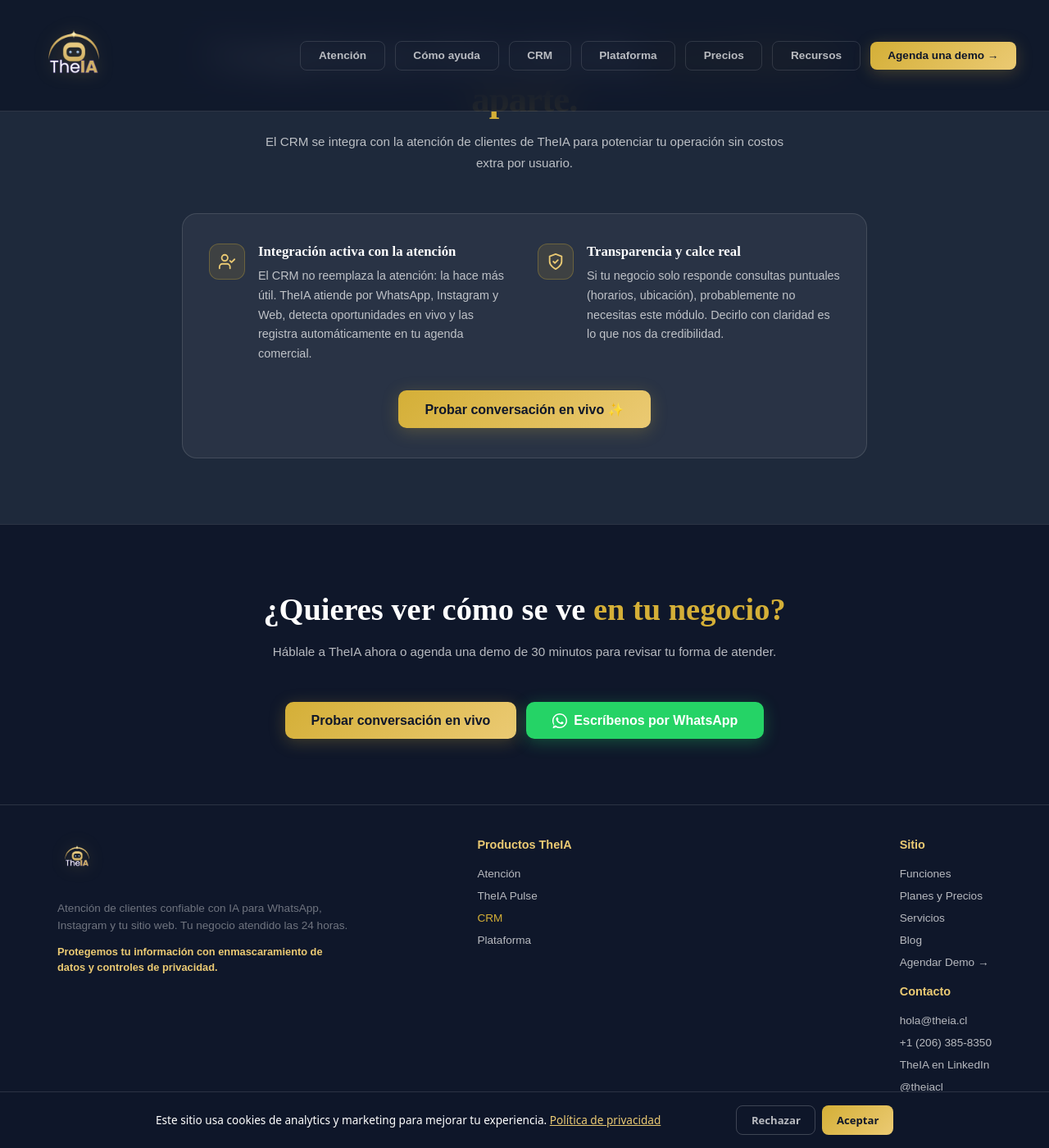
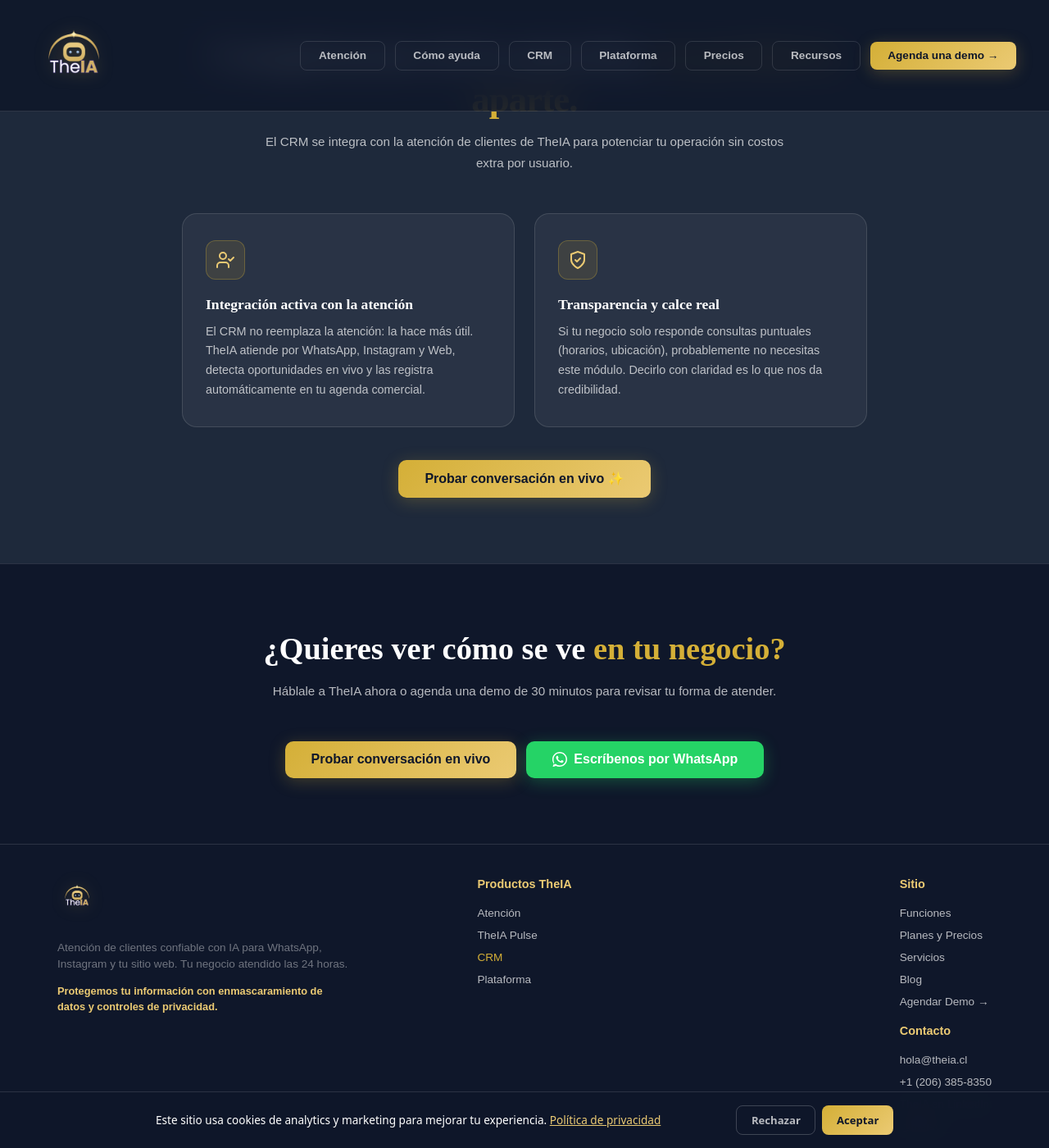
Before and after one commit to rodmera/theia-landing, a Jekyll site: the page crm.html, which Jekyll copies as it is, in a window 1280 px wide and 1400 px high, scrolled down 2843 px. Shown: the whole window at 82% size. Built offline with Jekyll 4.4.1, drawn with Linux system fonts in a browser that asks for light colours; a script that is not in the unit is left out.

Commit message:
fix(ui): separa la seccion complemento en 2 tarjetas independientes glass-card con boton centrado

```diff
--- a/crm.html
+++ b/crm.html
@@ -455,47 +455,48 @@
       background: var(--bg2);
     }
 
-    .complemento-card {
+    .complemento-grid {
+      display: grid;
+      grid-template-columns: 1fr 1fr;
+      gap: 1.5rem;
       max-width: 900px;
       margin: 0 auto;
+    }
+
+    .complemento-card {
       background: var(--glass);
       border: 1px solid var(--glass-border);
       border-radius: 18px;
-      padding: 2.25rem 2rem;
+      padding: 2rem 1.75rem;
+      display: flex;
+      flex-direction: column;
+      align-items: flex-start;
+      transition: all 0.25s ease;
     }
 
-    .complemento-grid {
-      display: grid;
-      grid-template-columns: 1fr 1fr;
-      gap: 2rem;
-      margin-bottom: 2rem;
-    }
-
-    .complemento-pillar {
-      display: flex;
-      gap: 1rem;
-      align-items: flex-start;
-      text-align: left;
+    .complemento-card:hover {
+      border-color: var(--glass-border-gold);
+      transform: translateY(-2px);
     }
 
     .complemento-icon {
-      width: 44px;
-      height: 44px;
+      width: 48px;
+      height: 48px;
       border-radius: 12px;
       background: rgba(212, 175, 55, 0.12);
       border: 1px solid rgba(212, 175, 55, 0.3);
       display: flex;
       align-items: center;
       justify-content: center;
-      flex-shrink: 0;
+      margin-bottom: 1.25rem;
     }
 
     .complemento-title {
       font-family: 'Merriweather', serif;
       font-weight: 700;
-      font-size: 1.05rem;
+      font-size: 1.1rem;
       color: var(--text);
-      margin-bottom: 0.5rem;
+      margin-bottom: 0.65rem;
     }
 
     .complemento-desc {
@@ -506,14 +507,13 @@
     }
 
     .complemento-cta {
-      margin-top: 1.5rem;
+      margin-top: 2.5rem;
       text-align: center;
     }
 
     @media (max-width: 768px) {
       .complemento-grid {
         grid-template-columns: 1fr;
-        gap: 1.5rem;
       }
     }
 
@@ -889,39 +889,33 @@
       <h2 class="section-title reveal">Complemento de la atención, <span class="gold">no producto aparte.</span></h2>
       <p class="section-sub reveal">El CRM se integra con la atención de clientes de TheIA para potenciar tu operación sin costos extra por usuario.</p>
 
-      <div class="complemento-card reveal">
       <div class="complemento-grid">
-          <div class="complemento-pillar">
+        <div class="glass-card complemento-card reveal">
           <div class="complemento-icon">
-              <svg xmlns="http://www.w3.org/2000/svg" width="22" height="22" viewBox="0 0 24 24" fill="none" stroke="#ebca73" stroke-width="2" stroke-linecap="round" stroke-linejoin="round">
+            <svg xmlns="http://www.w3.org/2000/svg" width="24" height="24" viewBox="0 0 24 24" fill="none" stroke="#ebca73" stroke-width="2" stroke-linecap="round" stroke-linejoin="round">
               <path d="M16 21v-2a4 4 0 0 0-4-4H6a4 4 0 0 0-4 4v2" />
               <circle cx="9" cy="7" r="4" />
               <polyline points="16 11 18 13 22 9" />
             </svg>
           </div>
-            <div>
           <div class="complemento-title">Integración activa con la atención</div>
           <p class="complemento-desc">El CRM no reemplaza la atención: la hace más útil. TheIA atiende por WhatsApp, Instagram y Web, detecta oportunidades en vivo y las registra automáticamente en tu agenda comercial.</p>
         </div>
-          </div>
 
-          <div class="complemento-pillar">
+        <div class="glass-card complemento-card reveal">
           <div class="complemento-icon">
-              <svg xmlns="http://www.w3.org/2000/svg" width="22" height="22" viewBox="0 0 24 24" fill="none" stroke="#ebca73" stroke-width="2" stroke-linecap="round" stroke-linejoin="round">
+            <svg xmlns="http://www.w3.org/2000/svg" width="24" height="24" viewBox="0 0 24 24" fill="none" stroke="#ebca73" stroke-width="2" stroke-linecap="round" stroke-linejoin="round">
               <path d="M12 22s8-4 8-10V5l-8-3-8 3v7c0 6 8 10 8 10z" />
               <polyline points="9 12 11 14 15 10" />
             </svg>
           </div>
-            <div>
           <div class="complemento-title">Transparencia y calce real</div>
           <p class="complemento-desc">Si tu negocio solo responde consultas puntuales (horarios, ubicación), probablemente no necesitas este módulo. Decirlo con claridad es lo que nos da credibilidad.</p>
         </div>
       </div>
-        </div>
 
-        <div class="complemento-cta">
+      <div class="complemento-cta reveal">
         <button type="button" class="btn btn-gold btn-large" onclick="openTheiaChat('crm-complemento')">Probar conversación en vivo ✨</button>
-        </div>
       </div>
     </div>
   </section>
```
Also changed, not shown: tests/test_site.py (+9 -7 lines). Lines whose indentation alone changed are shown as unchanged.
